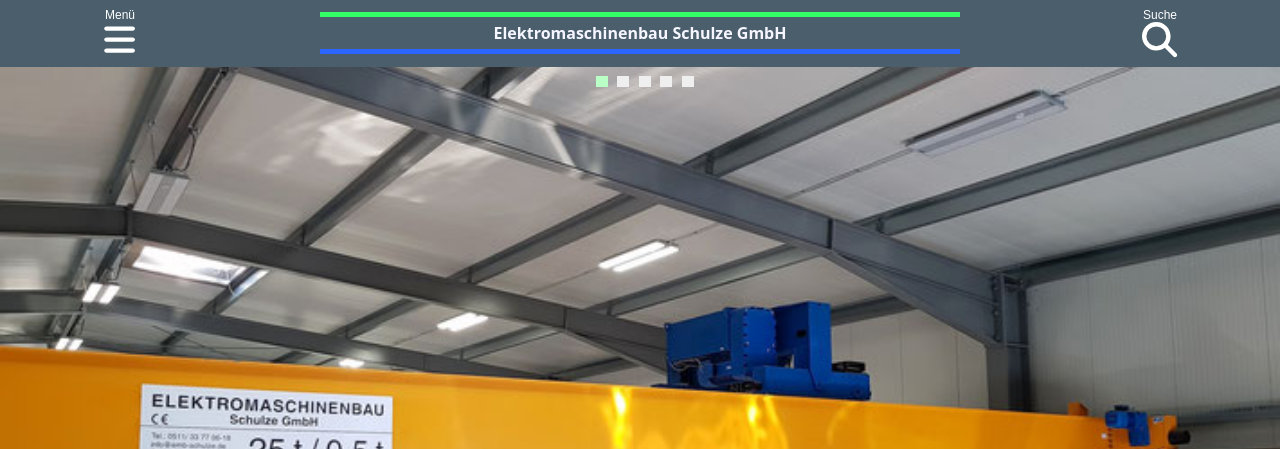
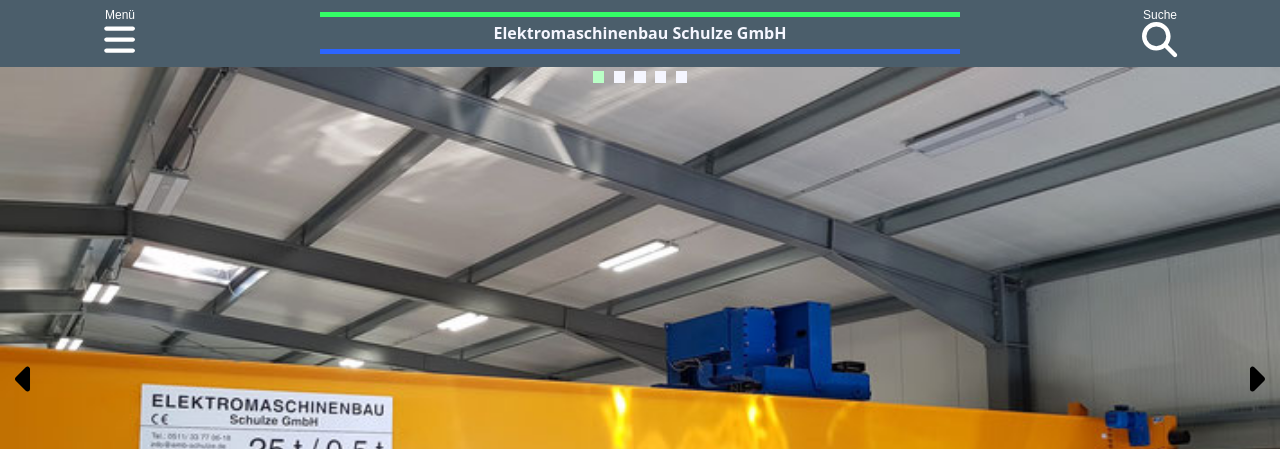
Before and after one commit to jonas8900/CompanyWebsite, a Next.js app: page / in a window 1280 px wide. Shown: the top 449 px of the page. Built offline with nearby package versions, Linux system fonts and the light colour scheme.

Commit message:
fixing issues with accessability

```diff
--- a/components/AboutUs.js
+++ b/components/AboutUs.js
@@ -14,7 +14,7 @@
     useState(false);
     const[showImageFullScreen, setShowImageFullScreen] = useState(false);
     const [imageIndex, setImageIndex] = useState(1);
-    const [animationDone, setAnimationDone] = useState(false);
+    const [animationDone, setAnimationDone] = useState(true);
 
   function handleShowImageFolderCertificate() {
     setAnimationDone(!animationDone);
@@ -35,13 +35,27 @@
   }
 
   function handleCloseImage() {
-    setAnimationDone(!animationDone);
-    setTimeout(() => {
+    if(showImageFolderGuidelines) {
+     setAnimationDone(false);
+
+      setTimeout(() => {
+
       setShowImageFullScreen(false);
       setShowImageFolderCertificate(false);
-    }, 400);
+
+
+    }, 400);} else {
+      setAnimationDone(true);
+
+      setTimeout(() => {
+      setShowImageFullScreen(false);
+      setShowImageFolderCertificate(false);
+    }, 400);}
+
 
   }
+
+
 
   useEffect(() => {
     if (typeof window !== "undefined") {
@@ -53,7 +67,6 @@
 
 
 
-console.log(animationDone)
 
 
   return (
@@ -216,11 +229,12 @@
   margin-top: 0;
 `;
 
-const StyledSubHeadline = styled.h3`
+const StyledSubHeadline = styled.h2`
   font-size: var(--font-size-text);
   font-weight: 400;
   color: var(--color-fourth);
 `;
+
 
 const StyledCertificateSection = styled.section`
   display: flex;
--- a/components/ContactData.js
+++ b/components/ContactData.js
@@ -136,7 +136,7 @@
   }
 `;
 
-const StyledHeadline2 = styled.section`
+const StyledHeadline2 = styled.p`
 font-size: var(--font-size-subtitle);
   font-weight: 700;
   color: var(--color-fourth);
--- a/components/Navigation.js
+++ b/components/Navigation.js
@@ -7,7 +7,7 @@
 import { Link } from "react-scroll/modules"
 
 
-export default function Navigation({sectionIds}) {
+export default function Navigation() {
   const [menuClicked, setMenuClicked] = useState(false);
   const [animationDone, setAnimationDone] = useState(false);
   const [searchClicked, setSearchClicked] = useState(false);
--- a/components/Randompicturewithinfo.js
+++ b/components/Randompicturewithinfo.js
@@ -4,6 +4,8 @@
 import { useEffect, useState } from "react";
 import WindowCard from "./WindowCard";
 import ContactData from "./ContactData";
+import { FontAwesomeIcon } from "@fortawesome/react-fontawesome";
+import { faCaretLeft, faCaretRight } from "@fortawesome/free-solid-svg-icons";
 
 export default function Randompicture() {
   const [counter, setCounter] = useState(1);
@@ -48,31 +50,34 @@
     return () => clearInterval(timeOutForCount);
   }, []);
 
+
+function handleClickLeftButtonToChangePicture() {
+  if(counter === 1) {
+    setCounter(5)
+  } else {
+  setCounter(counter - 1);}
+}
+function handleClickRightButtonToChangePicture() {
+  if(counter === 5) {
+    setCounter(1)}
+    else {
+  setCounter(counter + 1); }
+}
+
   return (
-    <StyledWrapper>
-      <StyledProgressSection>
-        <StyledProgressButton1
-          $counter={counter}
-          onClick={() => handleClickedPicture(1)}
-        ></StyledProgressButton1>
-        <StyledProgressButton2
-          $counter={counter}
-          onClick={() => handleClickedPicture(2)}
-        ></StyledProgressButton2>
-        <StyledProgressButton3
-          $counter={counter}
-          onClick={() => handleClickedPicture(3)}
-        ></StyledProgressButton3>
-        <StyledProgressButton4
-          $counter={counter}
-          onClick={() => handleClickedPicture(4)}
-        ></StyledProgressButton4>
-        <StyledProgressButton5
-          $counter={counter}
-          onClick={() => handleClickedPicture(5)}
-        ></StyledProgressButton5>
+    <StyledWrapper id="randompicture">
+
+
+      <StyledProgressSection >
+        <StyledProgressDiv1 $counter={counter} ></StyledProgressDiv1>
+        <StyledProgressDiv2 $counter={counter} ></StyledProgressDiv2>
+        <StyledProgressDiv3 $counter={counter} ></StyledProgressDiv3>
+        <StyledProgressDiv4 $counter={counter} ></StyledProgressDiv4>
+        <StyledProgressDiv5 $counter={counter} ></StyledProgressDiv5>
       </StyledProgressSection>
       <StyledImageContainer>
+        <StyledArrowLeft icon={faCaretLeft} onClick={handleClickLeftButtonToChangePicture}/>
+      <StyledArrowRight icon={faCaretRight} onClick={handleClickRightButtonToChangePicture}/>
         <StyledRandomImage
           key={counter}
           src={`/Random-Kranbild-${counter}.jpg`}
@@ -157,61 +162,107 @@
 const StyledProgressSection = styled.section`
   position: absolute;
   z-index: 2;
-  padding: 0.3rem;
+  padding: 0rem;
   left: 50%;
   right: 50%;
   display: flex;
   justify-content: center;
 `;
 
-const StyledImage = styled(Image)`
-  width: fit-content;
-  height: fit-content;
+
+const StyledArrowRight = styled(FontAwesomeIcon)`
+  position: absolute;
+  z-index: 2;
+  right: 0%;
+  top: 40%;
+  width: 2.5rem;
+  height: 2.5rem;
+  color: black;
+  border: none;
+  margin: 0.3rem;
+
+  &:hover {
+    color: white;
+    transition: all 0.5s ease;
+  }
+  &:not(:hover) {
+    color: black;
+    transition: all 0.5s ease;
+  }
+
+  &:active {
+    color: var(--color-fifth);
+    transition: all 0.1s ease;
+  }
+`;
+const StyledArrowLeft = styled(FontAwesomeIcon)`
+  position: absolute;
+  z-index: 2;
+  left: 0%;
+  top: 40%;
+  width: 2.5rem;
+  height: 2.5rem;
+  color: black;
+  border: none;
+  margin: 0.3rem;
+
+  &:hover {
+    color: white;
+    transition: all 0.5s ease;
+  }
+  &:not(:hover) {
+    color: black;
+    transition: all 0.5s ease;
+  }
+
+  &:active {
+    color: var(--color-fifth);
+    transition: all 0.1s ease;
+  }
 `;
 
-const StyledProgressButton1 = styled.button`
+const StyledProgressDiv1 = styled.div`
 width: 0.7rem;
 height: 0.7rem;
-  color: white;
-  border: none;
 margin: 0.3rem;
+min-width: 0.7rem;
+min-height: 0.7rem;
 background-color: ${({ $counter }) =>
-    $counter === 1 && "var(--color-primary)"};
+    $counter === 1 ? "var(--color-primary)" : "var(--color-third)"};
 `;
-
-const StyledProgressButton2 = styled.button`
+const StyledProgressDiv2 = styled.div`
 width: 0.7rem;
 height: 0.7rem;
-  color: white;
-  border: none;
 margin: 0.3rem;
+min-width: 0.7rem;
+min-height: 0.7rem;
 background-color: ${({ $counter }) =>
-    $counter === 2 && "var(--color-primary)"};
+    $counter === 2 ? "var(--color-primary)" : "var(--color-third)"};
 `;
-const StyledProgressButton3 = styled.button`
+const StyledProgressDiv3 = styled.div`
 width: 0.7rem;
 height: 0.7rem;
-  color: white;
-  border: none;
 margin: 0.3rem;
+min-width: 0.7rem;
+min-height: 0.7rem;
 background-color: ${({ $counter }) =>
-    $counter === 3 && "var(--color-primary)"};
+    $counter === 3 ? "var(--color-primary)" : "var(--color-third)"};
 `;
-const StyledProgressButton4 = styled.button`
+const StyledProgressDiv4 = styled.div`
 width: 0.7rem;
 height: 0.7rem;
-  color: white;
-  border: none;
 margin: 0.3rem;
+min-width: 0.7rem;
+min-height: 0.7rem;
 background-color: ${({ $counter }) =>
-    $counter === 4 && "var(--color-primary)"};
+    $counter === 4 ? "var(--color-primary)" : "var(--color-third)"};
 `;
-const StyledProgressButton5 = styled.button`
+const StyledProgressDiv5 = styled.div`
 width: 0.7rem;
 height: 0.7rem;
-  color: white;
-  border: none;
 margin: 0.3rem;
+min-width: 0.7rem;
+min-height: 0.7rem;
 background-color: ${({ $counter }) =>
-    $counter === 5 && "var(--color-primary)"};
+    $counter === 5 ? "var(--color-primary)" : "var(--color-third)"};
 `;
--- /dev/null
+++ b/components/ScrollToTop.js
@@ -0,0 +1,72 @@
+import { faArrowUp } from "@fortawesome/free-solid-svg-icons";
+import { FontAwesomeIcon } from "@fortawesome/react-fontawesome";
+import { useEffect, useState } from "react";
+import { Link } from "react-scroll/modules"
+import styled, { keyframes } from "styled-components";
+
+export default function ScrollToTop({scrollY}) {
+const [appearScrollToTopButton, setappearScrollToTopButton] = useState(false);
+
+useEffect(() => {
+function handleToTopButtonAppearByScrolling() {
+    if (typeof window !== "undefined") {
+      window.onscroll = function () {
+        if (window.scrollY > 1000) {
+            setappearScrollToTopButton(true);
+        } else {
+            setappearScrollToTopButton(false);
+        }
+      };
+    }
+  }
+  handleToTopButtonAppearByScrolling();
+  },[scrollY]);
+
+    return(
+        <>
+        {appearScrollToTopButton && (
+        <StyledSection $appearscrolltotopbutton={appearScrollToTopButton}>
+        <StyledLink to="randompicture" spy={true} smooth={false} offset={-70} duration={350}><FontAwesomeIcon icon={faArrowUp}/></StyledLink>
+        </StyledSection>)}</>
+
+    )
+
+}
+
+const StyledLink = styled(Link)`
+
+
+`;
+
+
+const FadeIn = keyframes`
+0% {opacity: 0;}
+100% {opacity: 1;}
+`;
+
+
+const StyledSection = styled.section`
+ position: fixed;
+  width: 2rem;
+  height: 2rem;
+  bottom: 3.2rem;
+  right: 5%;
+  z-index: 99;
+  color: var(--color-fourth);
+  animation: ${({ $appearscrolltotopbutton }) => $appearscrolltotopbutton && FadeIn} 0.5s
+    ease;
+
+    &:hover {
+        color: var(--color-secondary);
+        transition: all 0.5s ease;
+    }
+
+    &:not(:hover) {
+        color: var(--color-fourth);
+        transition: all 0.5s ease;
+    }
+
+    &:active {
+        color: var(--color-fifth);
+    }
+`;
--- a/components/SpeechBubbleHelp.js
+++ b/components/SpeechBubbleHelp.js
@@ -6,31 +6,29 @@
 } from "@fortawesome/free-solid-svg-icons";
 import { FontAwesomeIcon } from "@fortawesome/react-fontawesome";
 import Link from "next/link";
-import { useState } from "react";
+import { useEffect, useState } from "react";
 import styled, { keyframes } from "styled-components";
 
-export default function SpeechBubbleHelp() {
+export default function SpeechBubbleHelp({scrollY}) {
   const [helpButtonClicked, setHelpButtonClicked] = useState(false);
   const [appearBubble, setAppearBubble] = useState(false);
 
   function handleHelpButton() {
     setHelpButtonClicked(!helpButtonClicked);
   }
-
+useEffect(() => {
   function handleAppearByScrolling() {
     if (typeof window !== "undefined") {
-      window.onscroll = function () {
-        if (window.scrollY > 150) {
+        if (scrollY > 150) {
           setAppearBubble(true);
         } else {
           setAppearBubble(false);
           setHelpButtonClicked(false);
         }
-      };
     }
   }
   handleAppearByScrolling();
-
+},[scrollY]);
   return (
     <>
       {appearBubble && (
@@ -168,10 +166,7 @@
 100% {opacity: 1;}
 `;
 
-const FadeOut = keyframes`
-0% { opacity: 1;}
-100% { opacity: 0; }
-`;
+
 
 const StyledBubbleWrapper = styled.section`
   position: fixed;
--- a/pages/_app.js
+++ b/pages/_app.js
@@ -1,10 +1,32 @@
+import { useEffect, useState } from "react";
 import GlobalStyle from "../styles";
+import Head from "next/head";
 
 export default function App({ Component, pageProps }) {
+  const [scrollY, setScrollY] = useState(0);
+
+
+useEffect(() => {
+    const handleScroll = () => {
+      setScrollY(window.scrollY);
+    };
+  handleScroll();
+      window.addEventListener("scroll", handleScroll);
+    return () => {
+      window.removeEventListener("scroll", handleScroll);
+    };
+
+ }, []);
+
   return (
     <>
       <GlobalStyle />
-      <Component {...pageProps} />
+      <Head>
+        <title>Elektromaschinenbau Schulze</title>
+        <meta name="description" content="Wir sind der richtige Ansprechpartner, wenn es um Krananlagen geht! Unser erfahrenes Team bietet umfassende Leistungen wie Wartung, Reparatur und die Erfüllung der UVV-Vorschriften für Ihre Krananlagen. Verlassen Sie sich auf unsere Expertise."/>
+
+      </Head>
+      <Component {...pageProps} scrollY={scrollY}/>
     </>
   );
 }
--- a/pages/index.js
+++ b/pages/index.js
@@ -3,19 +3,16 @@
 import Navigation from "../components/Navigation";
 import Products from "../components/Products";
 import Randompicture from "../components/Randompicturewithinfo";
+import ScrollToTop from "../components/ScrollToTop";
 import SpeechBubbleHelp from "../components/SpeechBubbleHelp";
 
-export default function Home() {
-  const sectionIds = {
-    start: "start",
-    products: "products",
-    aboutUs: "about-us",
-  };
+export default function Home({scrollY}) {
 
   return (
     <>
-      <Navigation sectionIds={sectionIds}/>
-      <SpeechBubbleHelp />
+      <Navigation />
+      <ScrollToTop scrollY={scrollY}/>
+      <SpeechBubbleHelp scrollY={scrollY} />
       <Randompicture />
       <Introtext/>
       <Products/>
```
Lines whose indentation alone changed are shown as unchanged.
